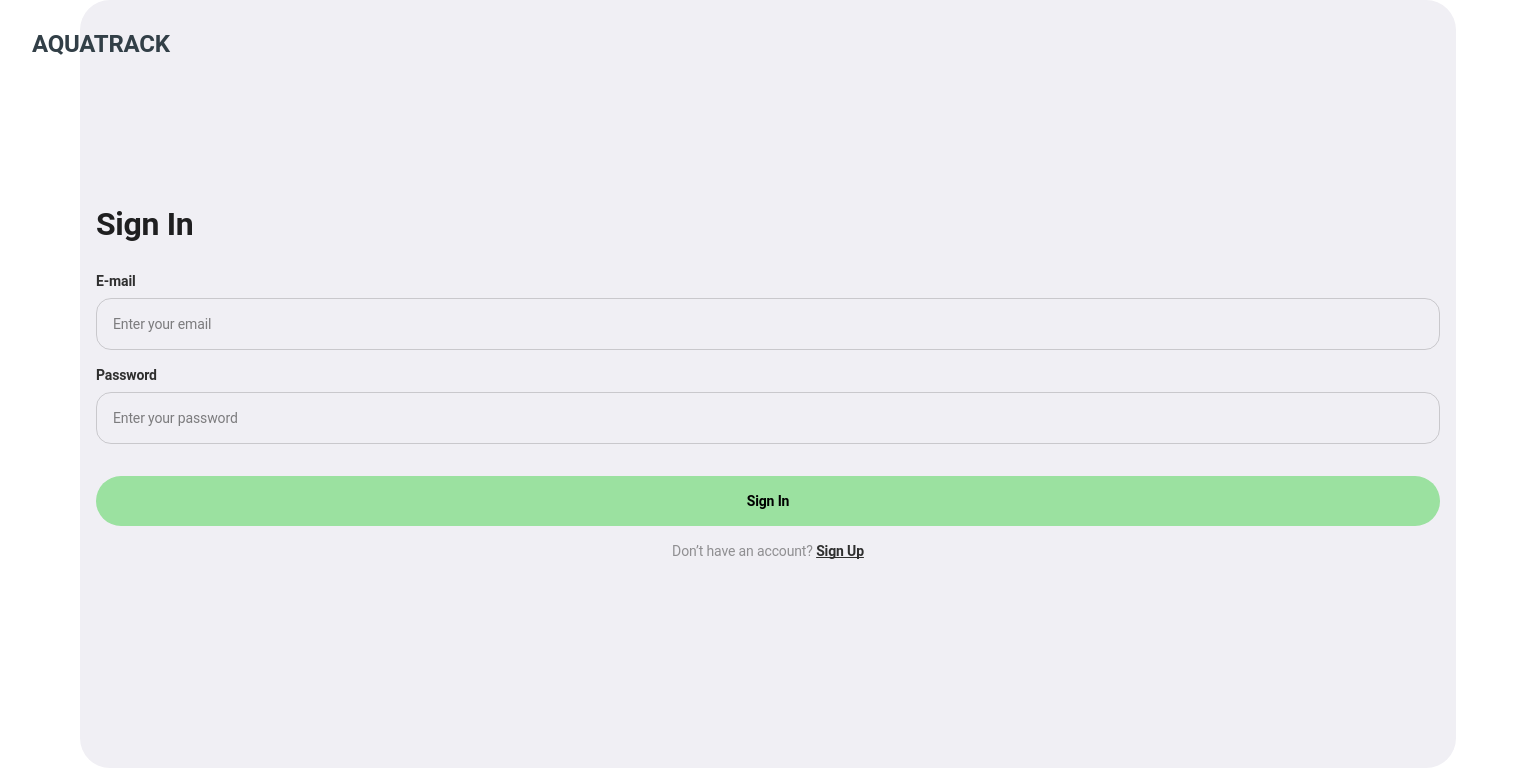
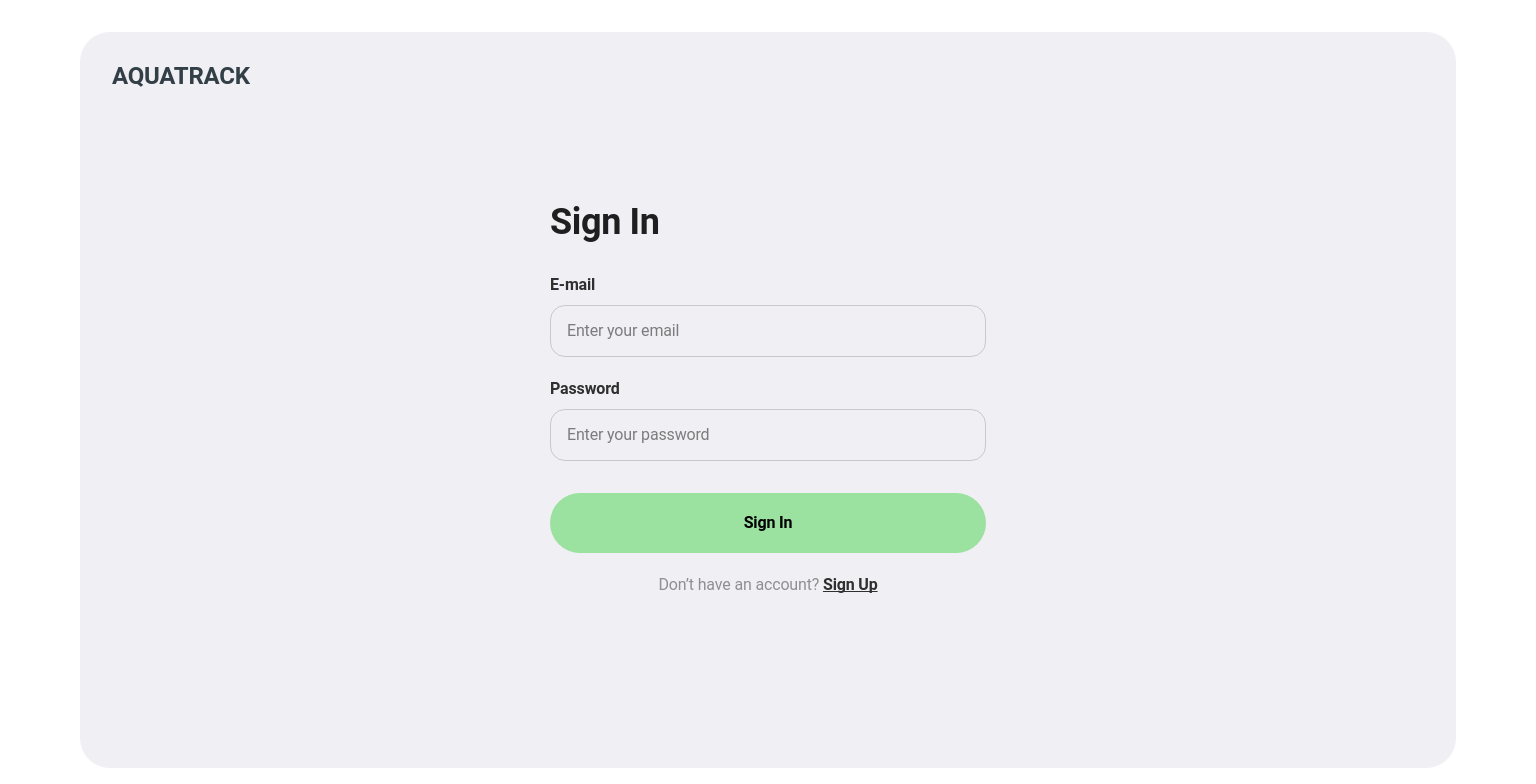
Before and after one commit to alex-usenko325/project-RapidForge-frontend, a React (Vite) app: page /login in a window 1536 px wide. Shown: the top 784 px of the page. Built offline with nearby package versions, Linux system fonts and the light colour scheme; no server answers.

Commit message:
Add styles for tab-screen auth Forms

```diff
--- a/src/App.css
+++ b/src/App.css
@@ -13,7 +13,6 @@
 }
 
 /* ----- Styles for SignIn and SignUp forms ----- */
-
 .authContainer {
   display: flex;
   justify-content: center;
@@ -36,6 +35,7 @@
   display: flex;
   flex-direction: column;
   justify-content: center;
+  gap: 32px;
 }
 
 .subtitle {
@@ -43,7 +43,6 @@
   font-size: 32px;
   line-height: 1;
   letter-spacing: -0.01em;
-  margin-bottom: 32px;
 }
 
 .authForm {
@@ -87,7 +86,6 @@
   line-height: 1.29;
   letter-spacing: -0.01em;
   color: rgba(47, 47, 47, 0.6);
-
 }
 
 .errorMessage {
@@ -99,7 +97,7 @@
 
 .authBtn {
   border-radius: 30px;
-  padding: 16px 0;
+  padding: 16px;
   font-weight: 700;
   font-size: 14px;
   line-height: 1.29;
@@ -130,8 +128,51 @@
 @media (min-width: 768px) {
   .container {
     max-width: 768px;
-    padding: 0 32px;
+    padding: 32px;
   }
+
+  /* ----- Styles for SignIn and SignUp forms ----- */
+  .authSection {
+    padding: 32px;
+    min-height: calc(100vh - 2*32px);
+  }
+
+  .authWrap {
+    width: 436px;
+    margin: auto;
+  }
+
+  .subtitle {
+    font-size: 36px;
+    line-height: 1.06;
+  }
+
+  .authFormWrap {
+    gap: 20px;
+  }
+
+  .labelSpan {
+    font-size: 16px;
+    line-height: 1.5;
+  }
+
+  .authField::placeholder {
+    font-size: 16px;
+    line-height: 1.5;
+  }
+
+  .authBtn {
+    padding: 18px;
+    font-size: 16px;
+    line-height: 1.5;
+  }
+
+  .haveAnAccount {
+    font-size: 16px;
+    line-height: 1.5;
+  }
+
+  /* ----- End of styles for SignIn and SignUp forms ----- */
 }
 
 /* Desktop (від 1440px) */
@@ -139,4 +180,47 @@
   .container {
     max-width: 1440px;
   }
+
+  /* ----- Styles for SignIn and SignUp forms ----- */
+  .authSection {
+    padding: 32px;
+    min-height: calc(100vh - 2*32px);
+  }
+
+  .authWrap {
+    width: 436px;
+    margin: auto;
+  }
+
+  .subtitle {
+    font-size: 36px;
+    line-height: 1.06;
+  }
+
+  .authFormWrap {
+    gap: 20px;
+  }
+
+  .labelSpan {
+    font-size: 16px;
+    line-height: 1.5;
+  }
+
+  .authField::placeholder {
+    font-size: 16px;
+    line-height: 1.5;
+  }
+
+  .authBtn {
+    padding: 18px;
+    font-size: 16px;
+    line-height: 1.5;
+  }
+
+  .haveAnAccount {
+    font-size: 16px;
+    line-height: 1.5;
+  }
+
+  /* ----- End of styles for SignIn and SignUp forms ----- */
 }
--- a/src/components/Logo/Logo.module.css
+++ b/src/components/Logo/Logo.module.css
@@ -13,8 +13,6 @@
 @media screen and (min-width: 768px) {
   .title {
     font-size: 24px;
-    top: 32px;
-    left: 32px;
     line-height: 1;
   }
 }
```
